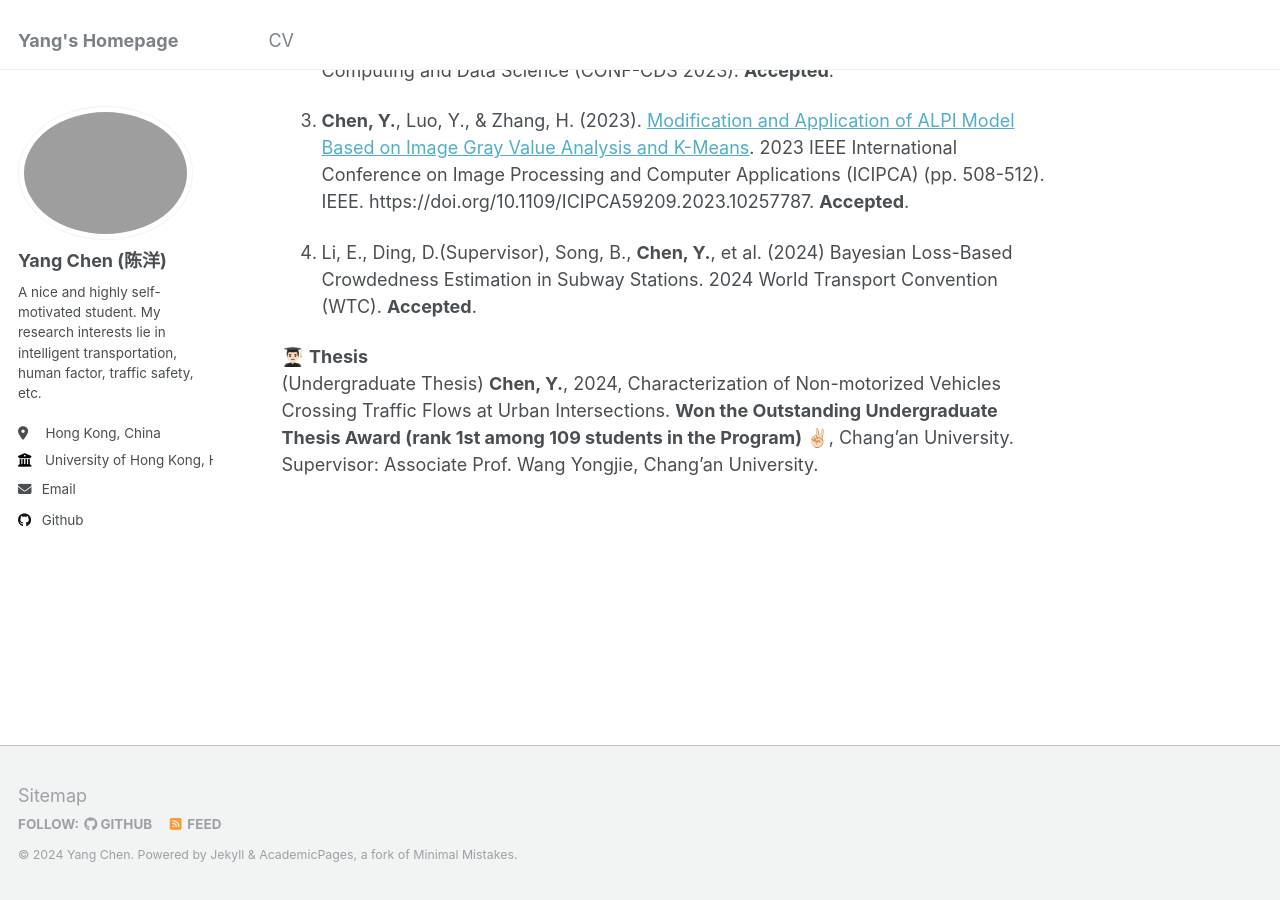
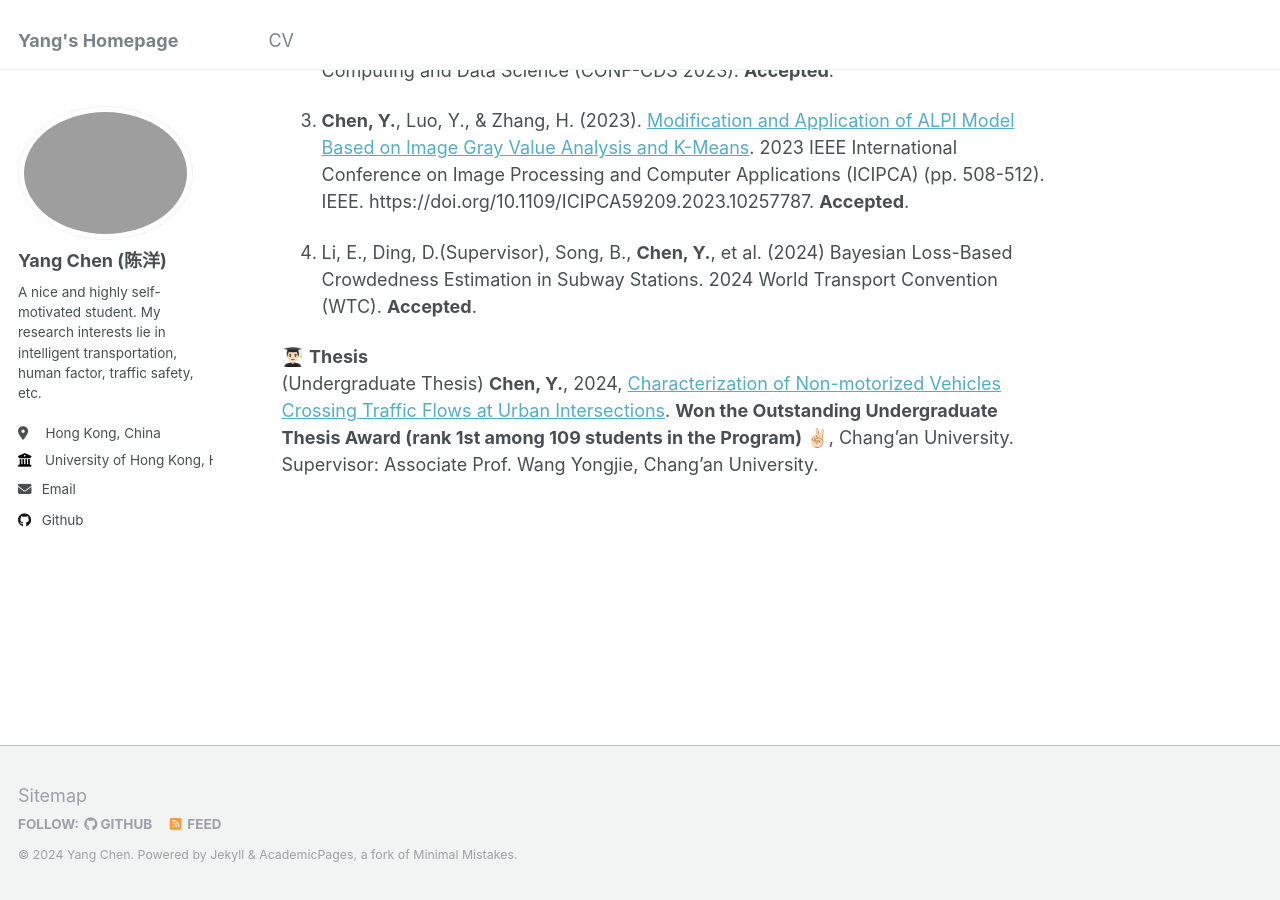
Before and after one commit to Sugar-eatingSheep/YangCHEN.github.io, a Jekyll site: the page built from _pages/about.md, in a window 1280 px wide and 900 px high, scrolled down 2984 px. Built offline with Jekyll 4.4.1, drawn with Linux system fonts in a browser that asks for light colours; part of the change alters nothing that is shown.

```diff
--- a/_pages/about.md
+++ b/_pages/about.md
@@ -59,4 +59,4 @@ Publications
 
 👨🏻‍🎓 **Thesis**
 <br />
-(Undergraduate Thesis) **Chen, Y.**, 2024, Characterization of Non-motorized Vehicles Crossing Traffic Flows at Urban Intersections. **Won the Outstanding Undergraduate Thesis Award (rank 1st among 109 students in the Program) ✌🏻**, Chang’an University. Supervisor: Associate Prof. Wang Yongjie, Chang'an University.
+(Undergraduate Thesis) **Chen, Y.**, 2024, [Characterization of Non-motorized Vehicles Crossing Traffic Flows at Urban Intersections](https://sugar-eatingsheep.github.io/YangCHEN.github.io/files/本科毕设最终报告.pdf). **Won the Outstanding Undergraduate Thesis Award (rank 1st among 109 students in the Program) ✌🏻**, Chang’an University. Supervisor: Associate Prof. Wang Yongjie, Chang'an University.
```
